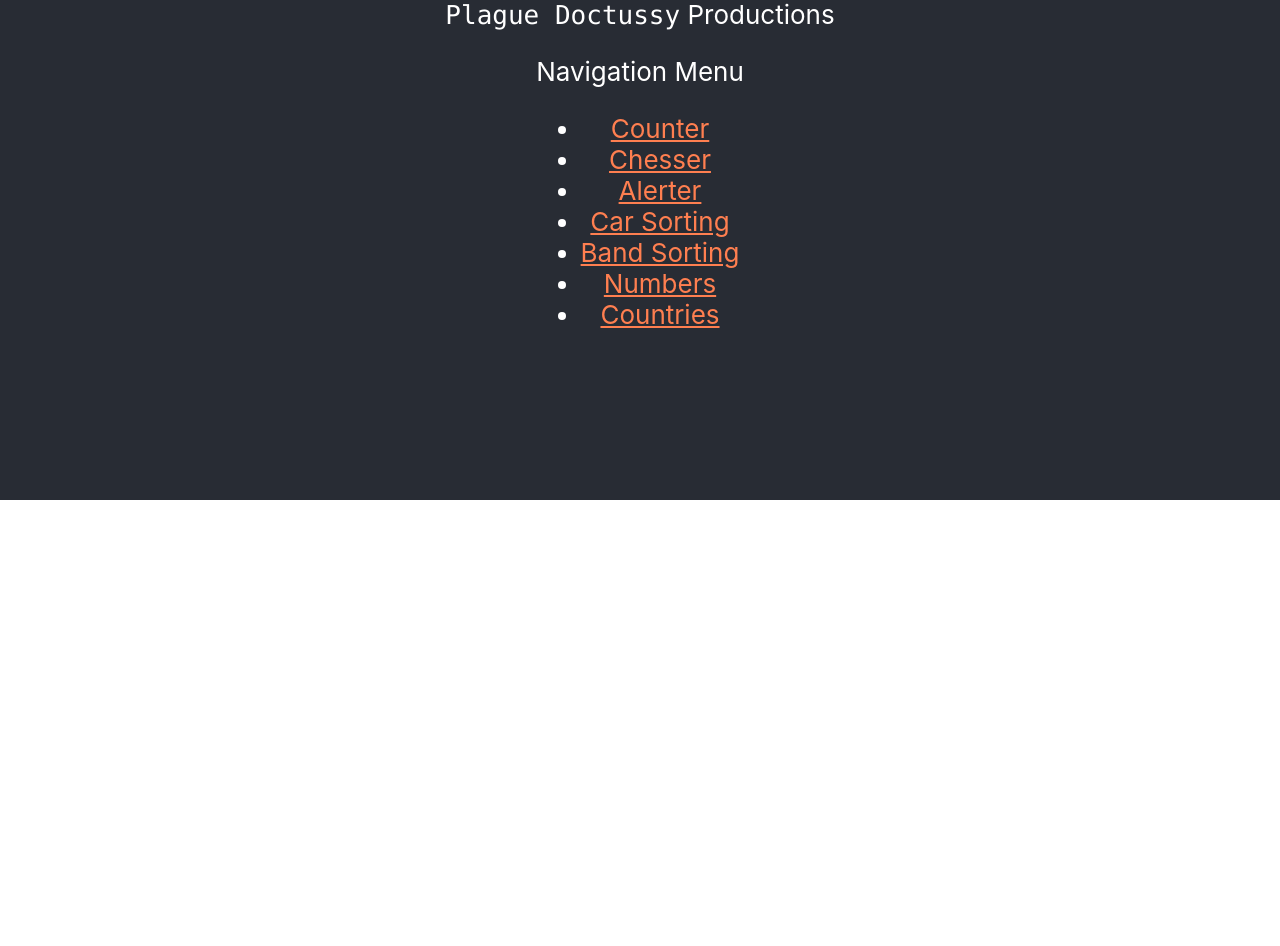
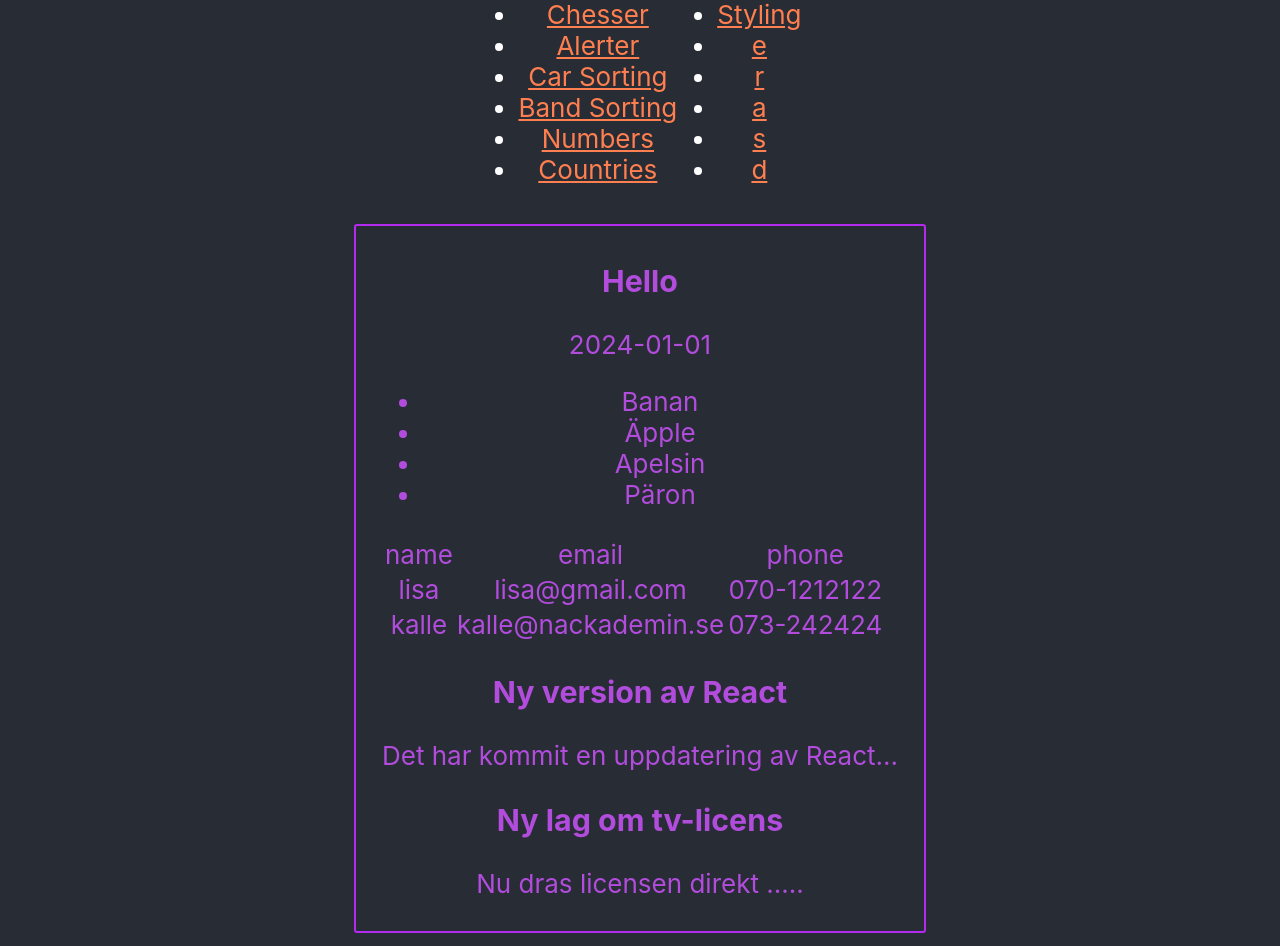
Before and after one commit to PepperDouglas/react-play, a React (Create React App) app: page /messagecomp in a window 1280 px wide. Shown: the part 300-1246 px from the top of the page. Before the commit the page ends 800 px from the top, so only its background shows below. Built offline with nearby package versions, Linux system fonts and the light colour scheme.

Commit message:
finished styling prac

```diff
--- a/src/Main.js
+++ b/src/Main.js
@@ -1,4 +1,5 @@
 import { Switch, Route, Routes } from 'react-router-dom';
+import { fruits, contacts, news, flagprop, colorScheme } from './ReactPrac/rpracData';
 import DataContainer from './prac';
 import ChessContainer from './chessContainer';
 import StyleDiv from './StyleDiv';
@@ -6,6 +7,8 @@ import Arr1Div from './ArrPrac/Arr1Div';
 import Arr2Div from './ArrPrac/Arr2Div';
 import Arr3Div from './ArrPrac/Arr3Div';
 import Arr4Div from './ArrPrac/Arr4Div';
+import MessageComp from './ReactPrac/MessageComp';
+import StylingComp from './ReactPrac/StylingComp';
 
 const Main = () => {
     return (<Routes>
@@ -16,6 +19,12 @@ const Main = () => {
         <Route path='/arrprac2' element={<Arr2Div />}> </Route>
         <Route path='/arrprac3' element={<Arr3Div />}> </Route>
         <Route path='/arrprac4' element={<Arr4Div />}> </Route>
+        <Route path='/messagecomp' element={<div><MessageComp text="Hello"
+            date="2024-01-01" fruitsArr={fruits} contactsArr={contacts} newsArr={news} /></div>}>
+        </Route>
+        <Route path='/stylingcomp' element={<StylingComp  color="blue"
+            flag={flagprop} colors={colorScheme}/>}>
+        </Route>
     </Routes>);
 }
 
--- a/src/Navigation.js
+++ b/src/Navigation.js
@@ -2,7 +2,10 @@ import { NavLink } from 'react-router-dom';
 import styled, { css } from 'styled-components';
 
 const Navigation = () => {
-    return (<nav>
+    const Nav = styled.nav`
+        display: inline-flex;
+    `
+    return (<Nav>
         <ul>
             <li><NavLink to='/'>Counter</NavLink></li>
             <li><NavLink to='/chesscontainer'>Chesser</NavLink></li>
@@ -12,7 +15,16 @@ const Navigation = () => {
             <li><NavLink to='/arrprac3'>Numbers</NavLink></li>
             <li><NavLink to='/arrprac4'>Countries</NavLink></li>
         </ul>
-    </nav>);
+        <ul>
+            <li><NavLink to='/messagecomp'>Props</NavLink></li>
+            <li><NavLink to='/stylingcomp'>Styling</NavLink></li>
+            <li><NavLink to='/e'>e</NavLink></li>
+            <li><NavLink to='/r'>r</NavLink></li>
+            <li><NavLink to='/a'>a</NavLink></li>
+            <li><NavLink to='/s'>s</NavLink></li>
+            <li><NavLink to='/d'>d</NavLink></li>
+        </ul>
+    </Nav>);
 }
 
 export default Navigation;
--- /dev/null
+++ b/src/ReactPrac/MessageComp.js
@@ -0,0 +1,73 @@
+import React, { useState } from "react";
+import styled, { css } from 'styled-components';
+
+//this component recieves props as props, doesn't import them
+
+export default function MessageComp(props){
+    const Div = styled.div`
+        background: transparent;
+        border-radius: 3px;
+        border: 2px solid #B32AF1;
+        color: #B14CDD;
+        margin: 0.5em 1em;
+        padding: 0.25em 1em;
+    `
+
+    const [fruits, setFruits] = useState(props.fruitsArr);
+    const [contacts, setContacts] = useState(props.contactsArr);
+    const [news, setNews] = useState(props.newsArr);
+
+
+    const listItem = ((array) => {
+        return(
+            <div><ul>
+                {array.map((item, i) =>
+                    <li key={i}>{item}</li>
+                )}
+            </ul></div>
+        );
+    });
+
+    //would be nice to make this dynamic!
+    const tableItem = ((array) => {
+        console.log(array);
+        return(
+            <div><table>
+                <tr>
+                    {Object.keys(array[0]).map(keys => <td>{keys}</td>)}
+                </tr>
+                {array.map((obj, i)=> <tr>
+                    <td>{obj.name}</td>
+                    <td>{obj.email}</td>
+                    <td>{obj.phone}</td>
+                </tr>)}
+            </table></div>
+        );
+    });
+
+    const newsItem = (array) => {
+        return(
+            <div>
+                {array.map((news, i) => <div key={i}><h3>{news.title}</h3><p>{news.text}</p></div>)}
+            </div>
+        )
+    }
+
+
+    return(
+        <Div>
+            <h3>{props.text}</h3>
+            <p>{props.date}</p>
+            <div>
+                {listItem(fruits)}
+            </div>
+            <div>
+                {tableItem(contacts)}
+            </div>
+            <div>
+                {newsItem(news)}
+            </div>
+        </Div>
+    )
+
+}
--- /dev/null
+++ b/src/ReactPrac/StylingComp.js
@@ -0,0 +1,106 @@
+import React, { useState } from "react";
+import styled, { css } from 'styled-components';
+
+//this component recieves props as props, doesn't import them
+
+export default function MessageComp(props){
+    const Div = styled.div`
+        background: transparent;
+        border-radius: 3px;
+        border: 2px solid #B32AF1;
+        color: #B14CDD;
+        margin: 0.5em 1em;
+        padding: 0.25em 1em;
+
+    `
+
+    const StyledDiv = styled.div`
+        width: 240px;
+        height: 240px;
+        background-color: ${props.color};
+    `
+
+    const FlagDiv = styled.div`
+        background-color: red;
+        width: ${props.flag[0].width * 1.0}px;
+        height: ${props.flag[0].height * 1.0}px;
+        margin: 0 auto;
+    `
+
+    const PrimaryColor = styled.div`
+        width: ${(props.flag[0].width/3).toString()}px;
+        height: ${(props.flag[0].height).toString()}px;
+        background-color: ${props.flag[0].primary};
+        float: left;
+    `
+
+    const SecondaryColor = styled.div`
+        width: ${(props.flag[0].width/3).toString()}px;
+        height: ${(props.flag[0].height).toString()}px;
+        background-color: ${props.flag[0].secondary};
+        float: left;
+    `
+
+    const TertiaryColor = styled.div`
+        width: ${(props.flag[0].width/3).toString()}px;
+        height: ${(props.flag[0].height).toString()}px;
+        background-color: ${props.flag[0].tertiary};
+        float: left;
+    `
+
+    //squares color container
+
+    const SquareContainer = styled.div`
+        width: 640px;
+        height: 200px;
+        margin-left: 22%;
+        margin-top: 2%;
+        margin-bottom: -3%;
+    `
+
+    const SquareUnit = styled.div`
+        width: 60px;
+        height: 90px;
+        min-height: 90px;
+        background-color: white;
+        float: left;
+    `
+
+    const SquareColor = styled.div`
+        width: 60px;
+        height: 60px;
+        min-height: 30px;
+    `
+
+    const flagItem = () => {
+        return(
+            <FlagDiv>
+                <PrimaryColor></PrimaryColor>
+                <SecondaryColor></SecondaryColor>
+                <TertiaryColor></TertiaryColor>
+            </FlagDiv>
+        )
+    }
+
+
+    const colorSchemeItem = ((array) => {
+
+        return(
+            <SquareContainer>
+                {array.map(color =>
+                    <SquareUnit style={{fontSize : "small", color: "black"}}>
+                        <SquareColor style={{backgroundColor: color, color: color}}>a</SquareColor>{color}
+                    </SquareUnit>)}
+            </SquareContainer>
+        );
+    });
+
+
+    return(
+        <Div>
+          {flagItem()}
+          {colorSchemeItem(props.colors)}
+        </Div>
+    )
+
+}
--- /dev/null
+++ b/src/ReactPrac/rpracData.js
@@ -0,0 +1,27 @@
+let fruits = ["Banan","Äpple","Apelsin", "Päron"];
+
+let contacts = [
+    {name: "lisa", email:"lisa@gmail.com", phone:"070-1212122"},
+    {name: "kalle", email:"kalle@nackademin.se", phone:"073-242424"}
+];
+
+let news = [
+    {title: "Ny version av React", text:"Det har kommit en uppdatering av React..."},
+    {title: "Ny lag om tv-licens", text:"Nu dras licensen direkt ....."}
+];
+
+let flagprop = [
+    {height: 200, width: 320, primary: "black", secondary: "yellow", tertiary: "red"}
+];
+
+let colorScheme = [
+    "#3358FF", "#FF5733", "#FF6663", "#850000", "#76281F", "#FF57DE"
+];
+
+export {
+    fruits,
+    contacts,
+    news,
+    flagprop,
+    colorScheme
+}
```
